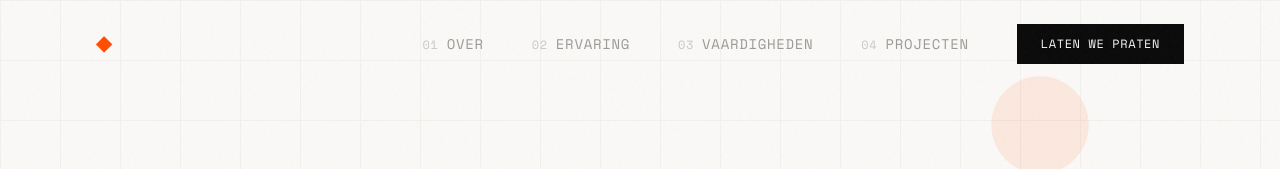
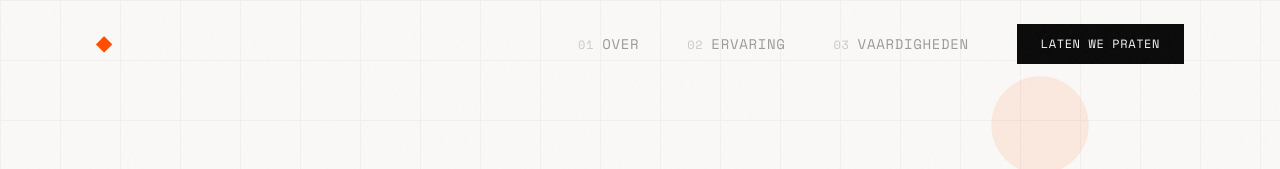
Before and after one commit to laurensvc/portfolio, a Next.js app: page / in a window 1280 px wide. Shown: the top 169 px of the page. Built offline with nearby package versions, Linux system fonts and the light colour scheme.

Commit message:
navigation

```diff
--- a/src/data/navigation.ts
+++ b/src/data/navigation.ts
@@ -8,6 +8,4 @@ export const navItems: NavItem[] = [
   { name: "Over", href: "#about", number: "01" },
   { name: "Ervaring", href: "#experience", number: "02" },
   { name: "Vaardigheden", href: "#skills", number: "03" },
-  { name: "Projecten", href: "#projects", number: "04" },
-  { name: "Contact", href: "#contact", number: "05" },
 ];
```
